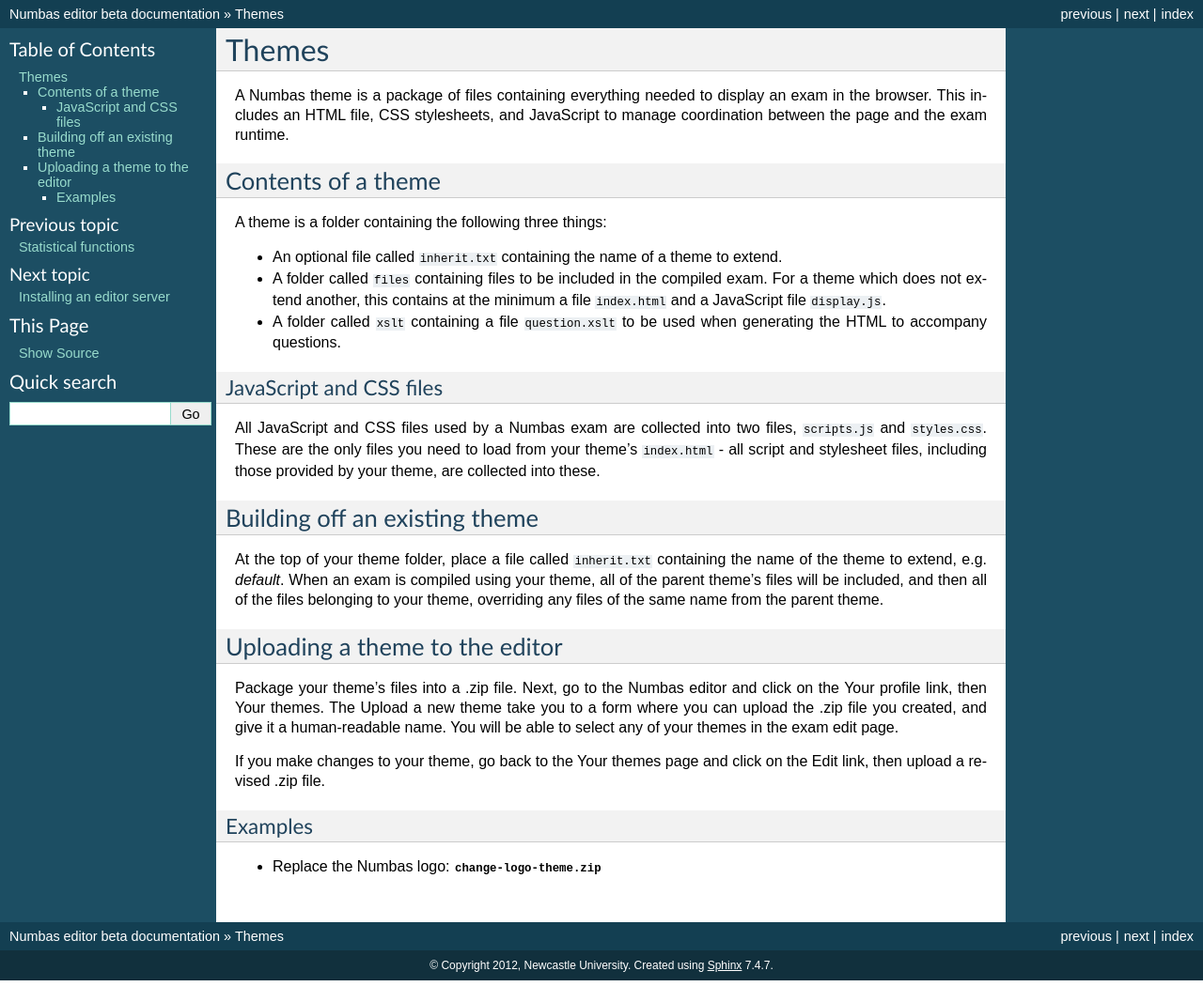
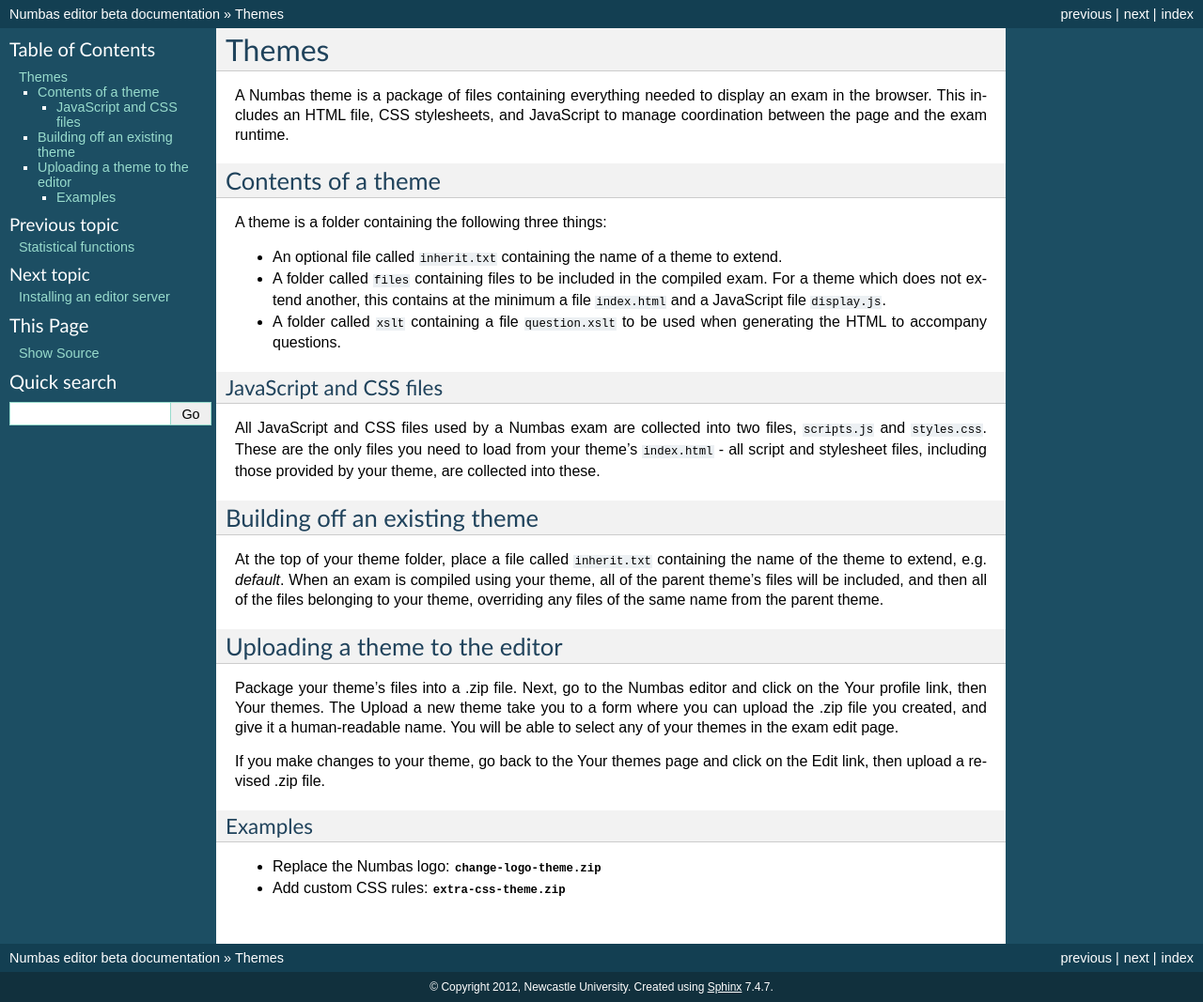
Before and after one commit to numbas/editor-docs, a Sphinx documentation site: the page built from source/themes.rst, in a window 1280 px wide. Shown: the whole page at 94% size. Built offline with Sphinx 7.4.7, drawn with Linux system fonts in a browser that asks for light colours; before the commit the page ends 1044 px from its top, so only the background shows below that.

Commit message:
add example theme which defines new CSS rules

```diff
--- a/source/themes.rst
+++ b/source/themes.rst
@@ -33,3 +33,4 @@ Examples
 ********
 
 * Replace the Numbas logo: :download:`change-logo-theme.zip <change-logo-theme.zip>`
+* Add custom CSS rules: :download:`extra-css-theme.zip <extra-css-theme.zip>`
```
Also changed, not shown: 1 other file.
